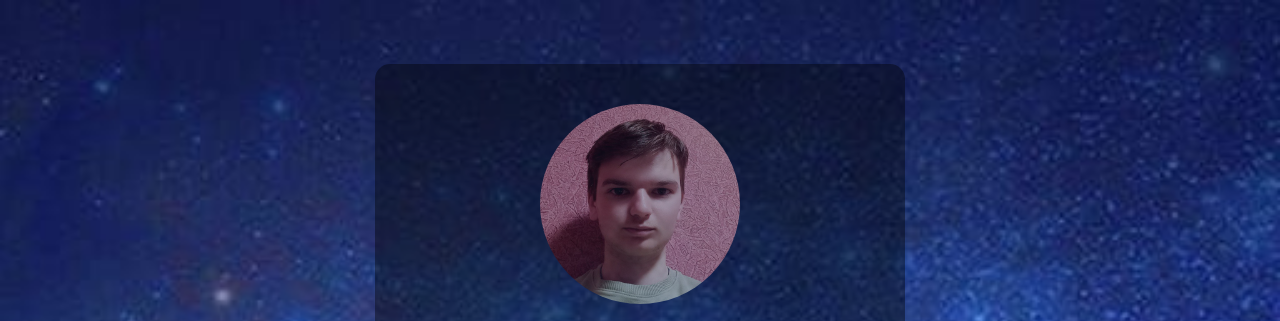
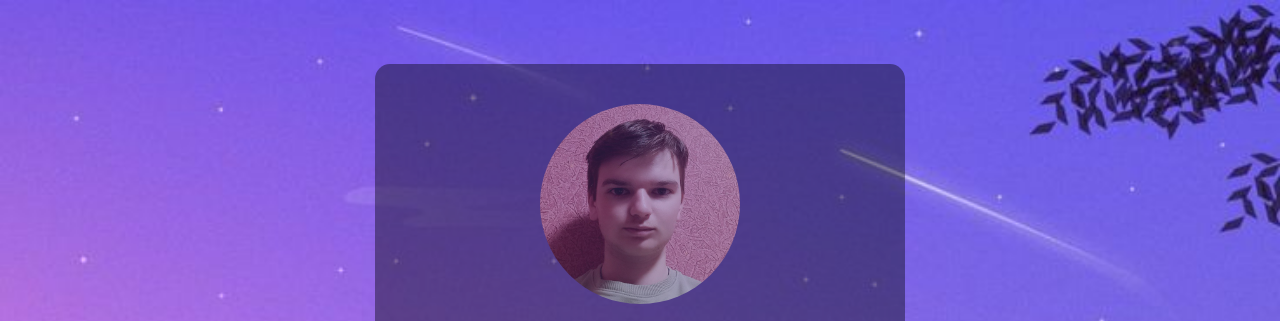
Before and after one commit to Finral991/harry-coder, a plain HTML site: page index.html in a window 1280 px wide. Shown: the top 321 px of the page. Drawn offline with Linux system fonts and the light colour scheme.

Commit message:
Initial commit

```diff
--- a/style.css
+++ b/style.css
@@ -13,7 +13,7 @@
     body{
     margin: 0;
     padding: 0;
-    background: url(phone.jpg) no-repeat;
+    background: url(fi.jpg) no-repeat;
     background-size: cover;
     }
     .box{
```
Also changed, not shown: phone.jpg (deleted).
